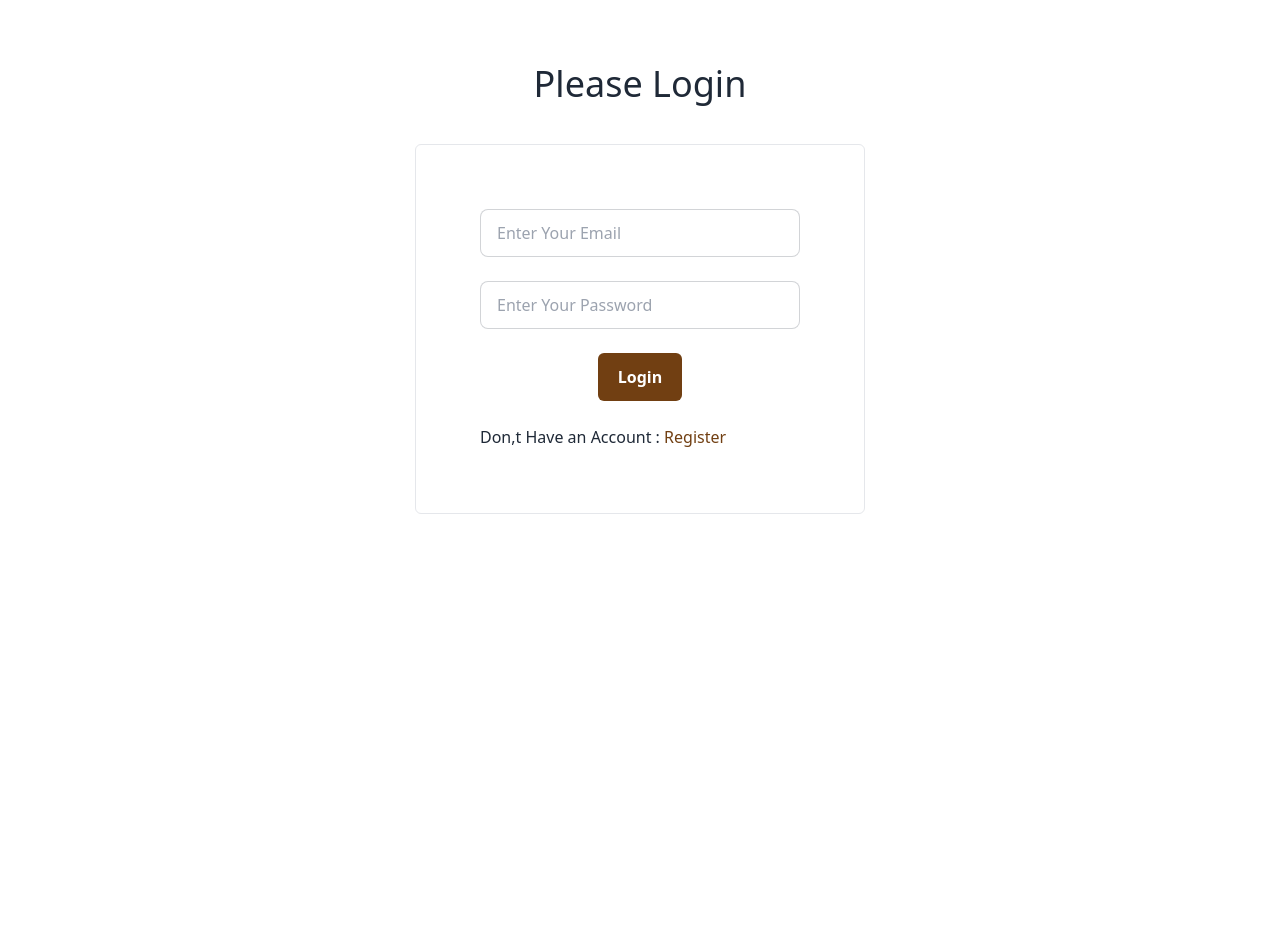
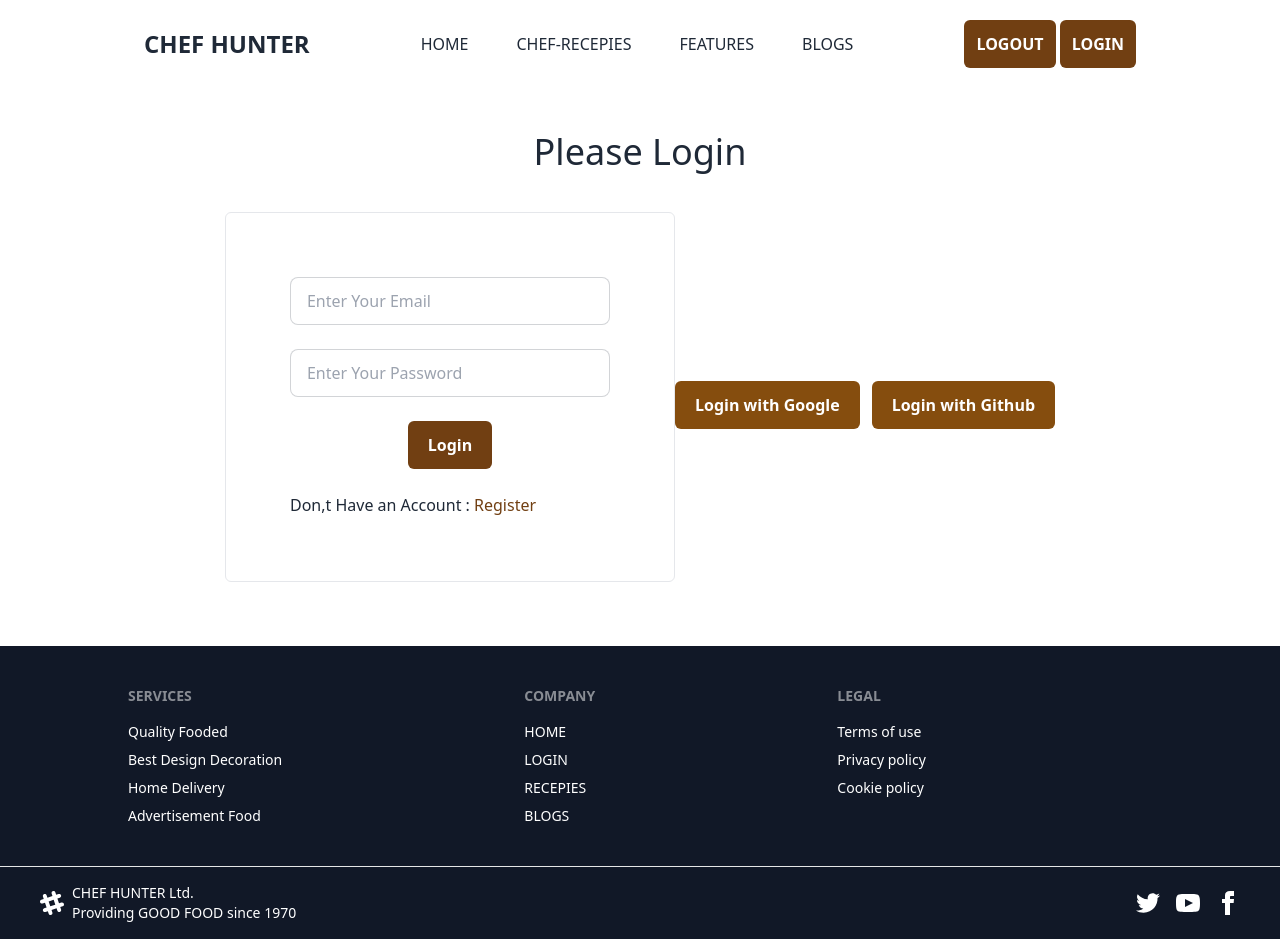
Before and after one commit to jakir540/a10-chef-recipe-hunter-client-side, a React (Vite) app: page /login in a window 1280 px wide. Before the commit the page ends 800 px from the top, so only its background shows below. Built offline with nearby package versions, Linux system fonts and the light colour scheme.

Commit message:
google and github signup functionality added

```diff
--- a/src/pages/Blogs/Blogs/Blogs.jsx
+++ b/src/pages/Blogs/Blogs/Blogs.jsx
@@ -1,8 +1,12 @@
 import React from "react";
+import Header from "../../sharedPages/Header/Header";
+import Footer from "../../sharedPages/Footer/Footer";
 
 const Blogs = () => {
   return (
-    <div className="my-32">
+   <div>
+    <Header></Header>
+     <div className="my-32">
       <div
         tabIndex={0}
         className="collapse collapse-plus border border-base-300 bg-base-100 rounded-box w-1/2 mx-auto mb-5"
@@ -96,6 +100,8 @@ const Blogs = () => {
         </div>
       </div>
     </div>
+    <Footer></Footer>
+   </div>
   );
 };
 
--- a/src/pages/Login/Login/Login.jsx
+++ b/src/pages/Login/Login/Login.jsx
@@ -1,31 +1,53 @@
 import React, { useContext } from "react";
 import { Link } from "react-router-dom";
 import { AuthContext } from "../../../providers/AuthProvider";
+import Header from "../../sharedPages/Header/Header";
+import Footer from "../../sharedPages/Footer/Footer";
 
 const Login = () => {
-
-  const {signIn} = useContext(AuthContext);
+  const { signIn,login,githubLogin } = useContext(AuthContext);
   console.log(signIn);
 
-    const handleSubmit =(event)=>{
+  const handleSubmit = (event) => {
     event.preventDefault();
     const form = event.target;
     const email = form.email.value;
     const password = form.password.value;
-        console.log(email,password);
+    console.log(email, password);
     form.reset();
 
-        signIn(email,password)
+    signIn(email, password)
+      .then((result) => {
+        const loggedUser = result.user;
+        console.log(loggedUser);
+      })
+      .catch((error) => {
+        console.log(error);
+      });
+      };
+      const handleLoginGoogle =()=>{
+        login()
         .then(result =>{
           const loggedUser = result.user;
           console.log(loggedUser);
         })
         .catch(error =>{
-          console.log(error);
+          console.log(error.message);
         })
-
+      }
+      const handleLoginGithub =()=>{
+        githubLogin()
+        .then(result =>{
+          const loggedUser = result.user;
+          console.log(loggedUser);
+        })
+        .catch(error =>{
+          console.log(error.message);
+        })
       }
   return (
+    <div>
+      <Header></Header>
       <div className="my-16">
         <h2 className="text-center capitalize text-4xl my-10">please login </h2>
 
@@ -61,8 +83,25 @@ const Login = () => {
               </Link>
             </p>
             <p className="form-text text-red-400"></p>
+
           </form>
+
+          <div className="mt-4 flex justify-center items-center gap-3">
+              <div className="">
+                <button onClick={handleLoginGoogle} className="bg-yellow-800 bg-transparent rounded-md px-5 py-3  text-white font-semibold md:ms-0 ms-5 md:mt-0 mt-5">
+                  Login with Google
+                </button>
               </div>
+              <div>
+
+                <button onClick={handleLoginGithub} className="bg-yellow-800 rounded-md px-5 py-3  text-white font-semibold md:ms-0 ms-5 md:mt-0 mt-5">
+                  Login with Github
+                </button>
+              </div>
+            </div>
+        </div>
+      </div>
+      <Footer></Footer>
     </div>
   );
 };
--- a/src/pages/Register/Register/Register.jsx
+++ b/src/pages/Register/Register/Register.jsx
@@ -1,15 +1,16 @@
 import React, { useContext, useState } from "react";
 import { Link } from "react-router-dom";
 import { AuthContext } from "../../../providers/AuthProvider";
+import Header from "../../sharedPages/Header/Header";
+import Footer from "../../sharedPages/Footer/Footer";
 
 const Register = () => {
-const {createUser} = useContext(AuthContext);
-
+  const { createUser } = useContext(AuthContext);
 
   const [error, setError] = useState("");
   const [user, setUser] = useState(null);
   const HandleRegisterForm = (event) => {
-    setError('')
+    setError("");
 
     event.preventDefault();
     const form = event.target;
@@ -25,26 +26,30 @@ const {createUser} = useContext(AuthContext);
       return;
     }
 
-    createUser(email,password)
-    .then(result =>{
+    createUser(email, password)
+      .then((result) => {
         const loggedUser = result.user;
-      setUser(loggedUser)
+        setUser(loggedUser);
         console.log(loggedUser);
       })
-    .catch(error =>{
+      .catch((error) => {
         console.log(error);
         setError("Password must give minimum 6 character");
-    })
-
+      });
   };
   return (
+    <div>
+      <Header></Header>
       <div className="my-16">
         <h2 className="text-center capitalize text-4xl my-10">
           please Register{" "}
         </h2>
 
         <div className="flex justify-center">
-        <form onSubmit={HandleRegisterForm} className="border p-16 rounded-md">
+          <form
+            onSubmit={HandleRegisterForm}
+            className="border p-16 rounded-md"
+          >
             <input
               type="name"
               placeholder="Enter Your Name"
@@ -91,11 +96,11 @@ const {createUser} = useContext(AuthContext);
                 Login
               </Link>
             </p>
-          <p className="form-text text-red-400">
-            {error}
-          </p>
+            <p className="form-text text-red-400">{error}</p>
           </form>
         </div>
+      </div>
+      <Footer></Footer>
     </div>
   );
 };
--- a/src/providers/AuthProvider.jsx
+++ b/src/providers/AuthProvider.jsx
@@ -1,13 +1,17 @@
 import React, { useState } from 'react';
 import { createContext } from 'react';
-import { createUserWithEmailAndPassword, getAuth, signInWithEmailAndPassword } from "firebase/auth";
+import { GithubAuthProvider, GoogleAuthProvider, createUserWithEmailAndPassword, getAuth, signInWithEmailAndPassword, signInWithPopup } from "firebase/auth";
 import app from '../firebase/firebase.config';
 export const AuthContext = createContext(null);
 
 
 
+const auth = getAuth(app)
+const googleProvider = new GoogleAuthProvider();
+const githubProvider = new GithubAuthProvider();
+
+
 const AuthProvider = ({children}) => {
-  const auth = getAuth(app)
   const [user,setUser ] = useState(null);
 
   const createUser =(email,password)=>{
@@ -16,11 +20,19 @@ const AuthProvider = ({children}) => {
   const signIn =(email,password)=>{
     return signInWithEmailAndPassword(auth,email,password);
   }
+  const login = ()=>{
+     return signInWithPopup(auth,googleProvider);
+  }
+  const githubLogin =()=>{
+    return signInWithPopup(auth,githubProvider);
+  }
 
 const authInfo = {
   user,
   createUser,
-  signIn
+  signIn,
+  login,
+  githubLogin
 }
   return (
     <div>
```
Lines whose indentation alone changed are shown as unchanged.
